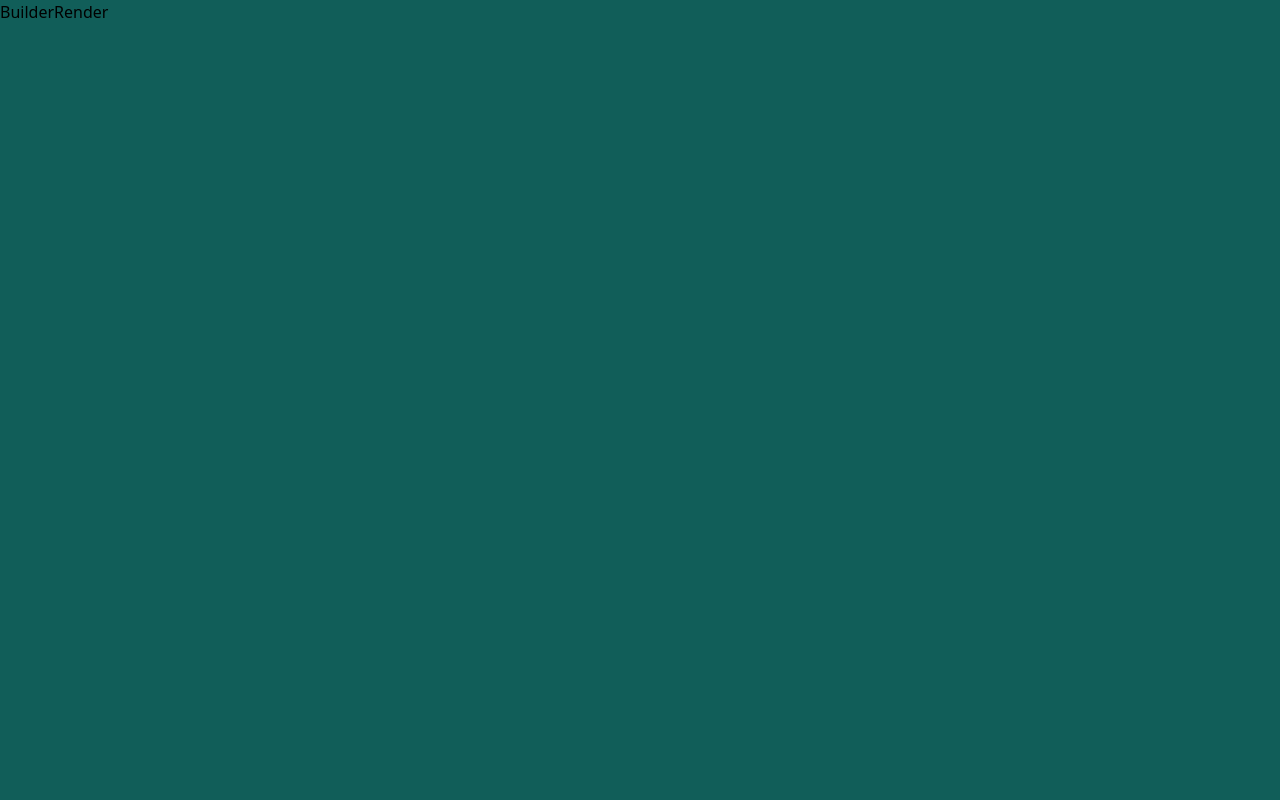
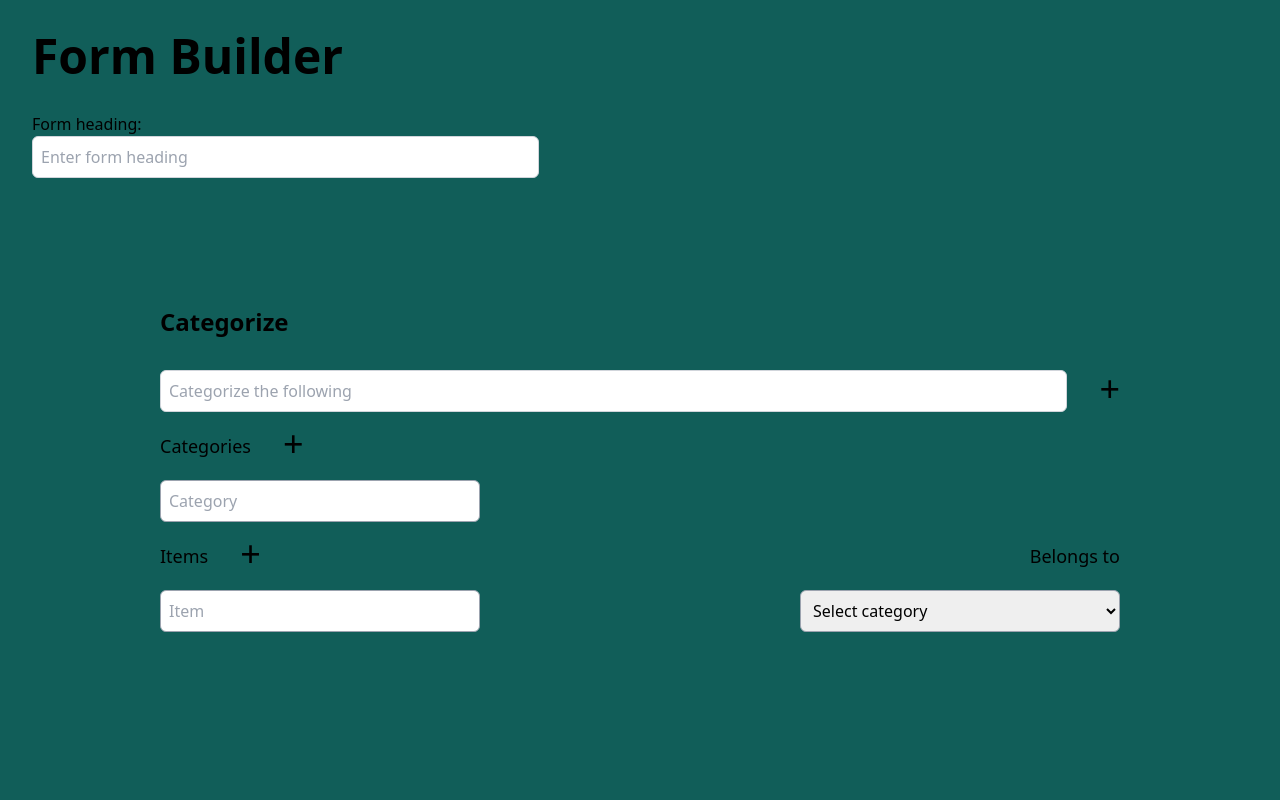
Before and after one commit to osSidd/mern-forms, a React (Vite) app in the folder client/: page / in a window 1280 px wide. Shown: the top 800 px of the page. Built offline with nearby package versions, Linux system fonts and the light colour scheme.

Commit message:
formbuilder - homepage - temp

```diff
--- a/client/src/App.jsx
+++ b/client/src/App.jsx
@@ -4,15 +4,15 @@ import { Suspense, lazy } from 'react'
 
 const FormBuilder = lazy(() => import('./pages/formBuilder'))
 const FormRender = lazy(() => import('./pages/formRender'))
-
+// const homePageBtn = 'px-8 py-3 bg-blue-400 text-white font-bold mx-5 mb-4 block w-fit'
 export default function App(){
   return(
     <div className='min-h-screen bg-teal-800 '>
       <BrowserRouter>
         <Suspense fallback={<div>Loading...</div>}>
         <Routes>
-          <Route path='/' element={<div><Link to='/builder'>Builder</Link><Link to='/render'>Render</Link></div>}/>
-          <Route path='/builder' element={<FormBuilder/>}/>
+          {/* <Route path='/' element={<div><Link className={homePageBtn} to='/builder'>Builder</Link><Link className={homePageBtn} to='/render'>Render</Link></div>}/> */}
+          <Route path='/' element={<FormBuilder/>}/>
           <Route path='render' element={<FormRender/>}/>
         </Routes>
         </Suspense>
```
